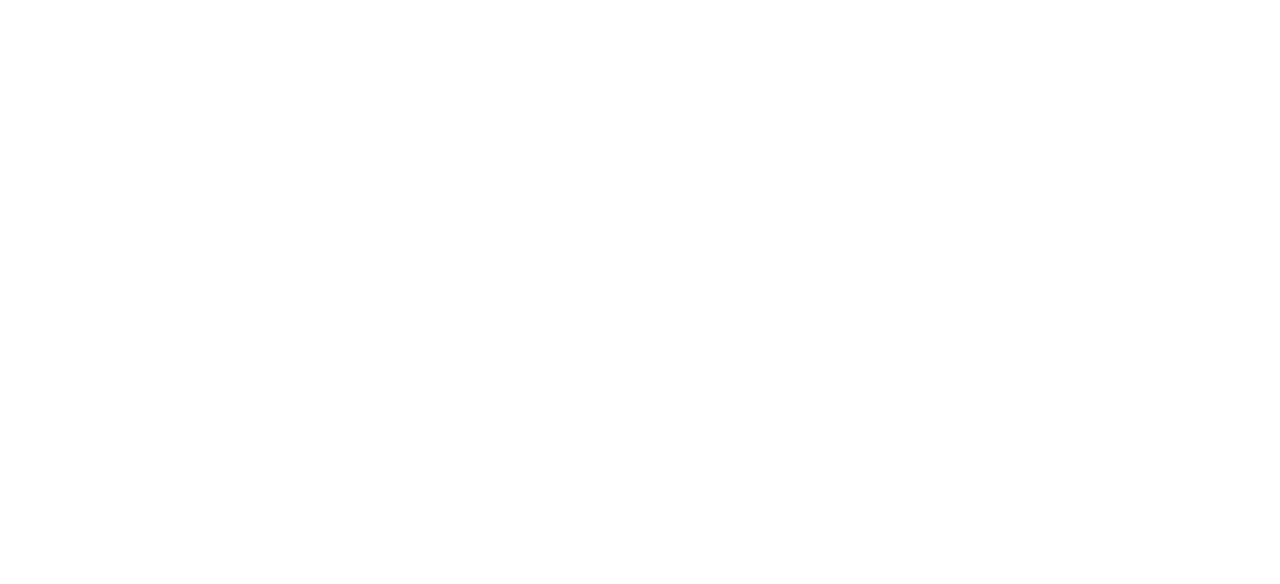
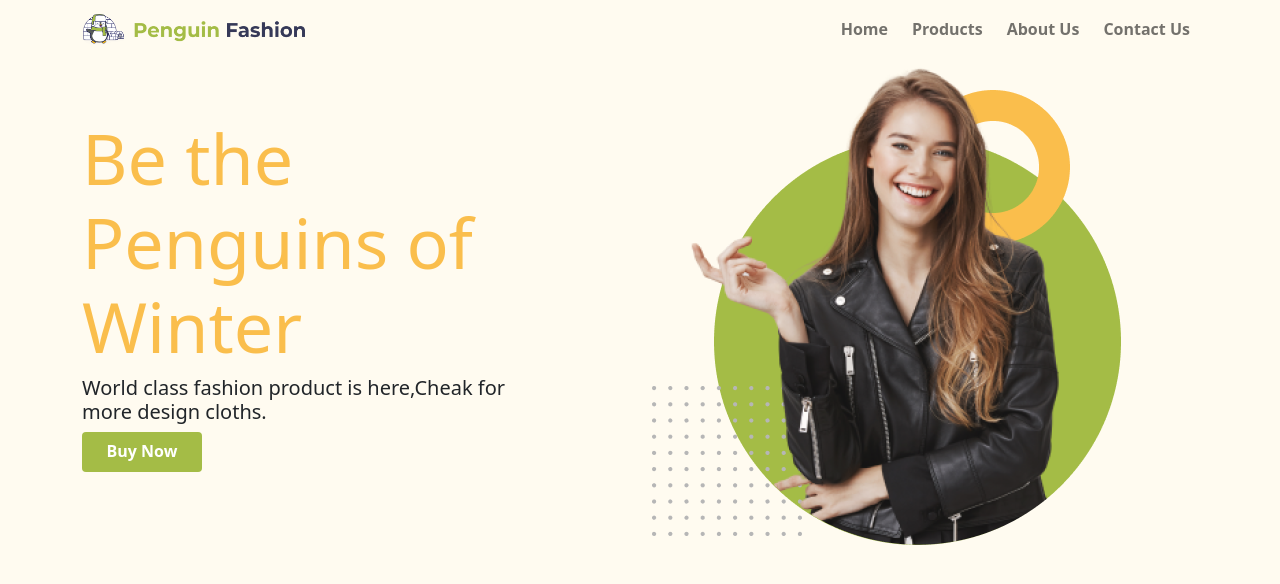
Before and after one commit to alamin-32/penguine-fashion, a plain HTML site: page index.html in a window 1280 px wide. Drawn offline with Linux system fonts and the light colour scheme.

Commit message:
nav added

```diff
--- a/index.html
+++ b/index.html
@@ -6,14 +6,77 @@
     <meta http-equiv="X-UA-Compatible" content="IE=edge">
     <meta name="viewport" content="width=device-width, initial-scale=1.0">
     <title>Penguine Fashion</title>
+    <!-- favicon here -->
+    <link rel="shortcut icon" href="favicon.ico" type="image/x-icon">
     <!-- boostrap here -->
     <link rel="stylesheet" href="css/bootstrap.min.css">
+    <!-- external css here -->
+    <link rel="stylesheet" href="style.css">
+
 </head>
 
 <body>
+    <header>
+        <nav class="navbar navbar-expand-lg navbar-light bg-header">
+            <div class="container">
+                <a class="navbar-brand" href="#"><img width="225px" height="31px" src="images/logo.png" alt=""></a>
+                <button class="navbar-toggler" type="button" data-bs-toggle="collapse"
+                    data-bs-target="#navbarSupportedContent" aria-controls="navbarSupportedContent"
+                    aria-expanded="false" aria-label="Toggle navigation">
+                    <span class="navbar-toggler-icon"></span>
+                </button>
+                <div class="collapse navbar-collapse" id="navbarSupportedContent">
+                    <ul class="navbar-nav ms-auto mb-2 mb-lg-0 fw-bold">
+                        <li class="nav-item ">
+                            <a class="nav-link ms-2" aria-current="page" href="#">Home</a>
+                        </li>
+                        <li class="nav-item">
+                            <a class="nav-link ms-2" href="#">Products</a>
+                        </li>
+                        <li class="nav-item">
+                            <a class="nav-link ms-2" href="#">About Us</a>
+                        </li>
+                        <li class="nav-item">
+                            <a class="nav-link ms-2" href="#">Contact Us</a>
+                        </li>
+
+                </div>
+            </div>
+        </nav>
+    </header>
+
+    <body class=" bg-header">
+
+        <main>
+            <section class="container">
+                <div class="row my-6 align-items-center justify-content-between">
+                    <div class="col-lg-5 ">
+                        <h1 class="fs-0">Be the Penguins of Winter</h1>
+                        <h5>World class fashion product is here,Cheak for more design cloths.</h5>
+                        <p class="btn btn-green btn-buy fw-bold  ">
+                            <a class="text-decoration-none text-white" href="">Buy Now</a>
+                        </p>
+                    </div>
+                    <div class="col-lg-6 ">
+                        <img class="img-fluid" src="images/model.png" alt="">
+                    </div>
+                </div>
+            </section>
 
 
-    <script src="js/bootstrap.bundle.min.js"></script>
-</body>
+
+            <section>
+
+
+            </section>
+
+        </main>
+
+
+
+
+        <script src=" js/bootstrap.bundle.min.js">
+        </script>
+    </body>
 
 </html>
--- a/style.css
+++ b/style.css
@@ -0,0 +1,15 @@
+.bg-header{
+    background-color: #FFFBF0;
+}
+.fs-0{
+font-size: 70px;
+color: #FABE4C;
+}
+.btn-green{
+    background-color: #A4BC46;
+}
+.btn-buy{
+    width: 120px;
+    height: 40px;
+
+}
```
